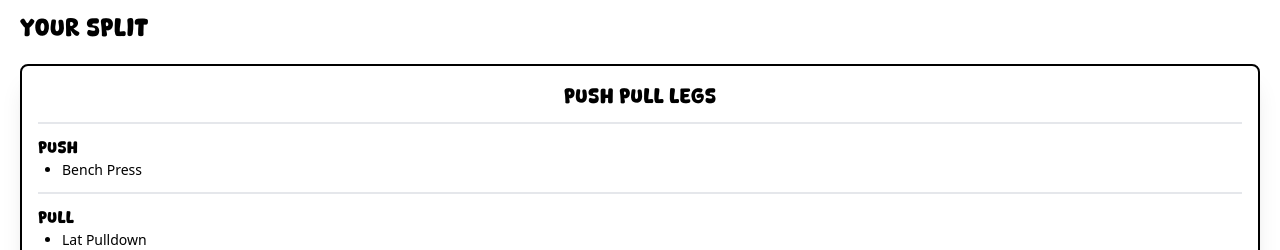
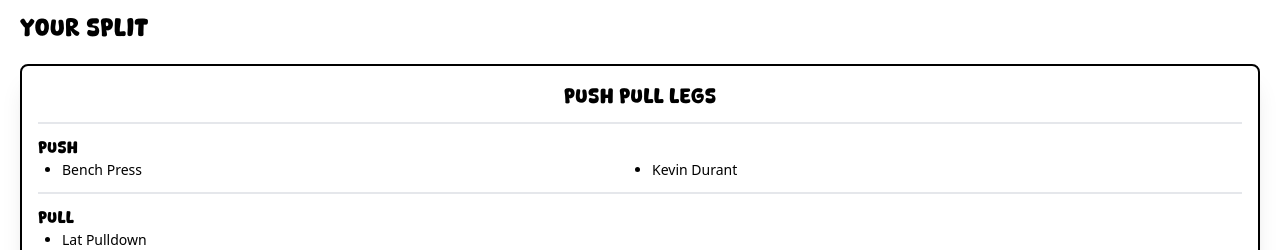
Before and after one commit to elderfieldzeus/twerkout, a React (Vite) app: page /split/current in a window 1280 px wide. Shown: the top 250 px of the page. Built offline with nearby package versions, Linux system fonts and the light colour scheme; no server answers; sample sign-in values are in the browser's storage.

Commit message:
perf: changed style of list container to grid

```diff
--- a/src/components/Split/CurrentSplitContent.tsx
+++ b/src/components/Split/CurrentSplitContent.tsx
@@ -8,8 +8,9 @@ const CurrentSplitContent: React.FC = () => {
           <hr className='my-3 border' />
 
           <p className='font-coffee'>PUSH</p>
-          <ul className='text-sm font-medium list-disc px-6'>
+          <ul className='text-sm font-medium list-disc px-6 grid grid-cols-2 gap-6'>
               <li>Bench Press</li>
+              <li>Kevin Durant</li>
           </ul>
 
           <hr className='my-3 border' />
```
Also changed, not shown: src/styles/tailwind.css.
